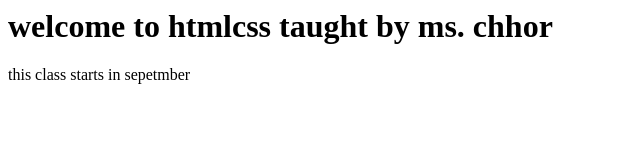
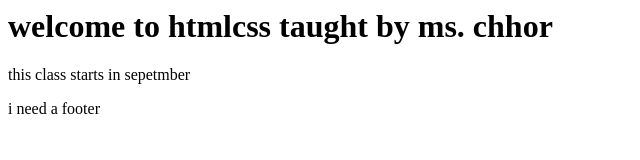
Before and after one commit to mirman-cchhor/WebApps1, a plain HTML site: page Week1/index.html in a window 1280 px wide. Shown: the whole page, without its empty margins (0-640 px from the left). Drawn offline with Linux system fonts and the light colour scheme.

Commit message:
add detail2

```diff
--- a/Week1/index.html
+++ b/Week1/index.html
@@ -1,2 +1,3 @@
 <h1>welcome to htmlcss taught by ms. chhor</h1>
 <p>this class starts in sepetmber</p>
+<p>i need a footer</p>
```
